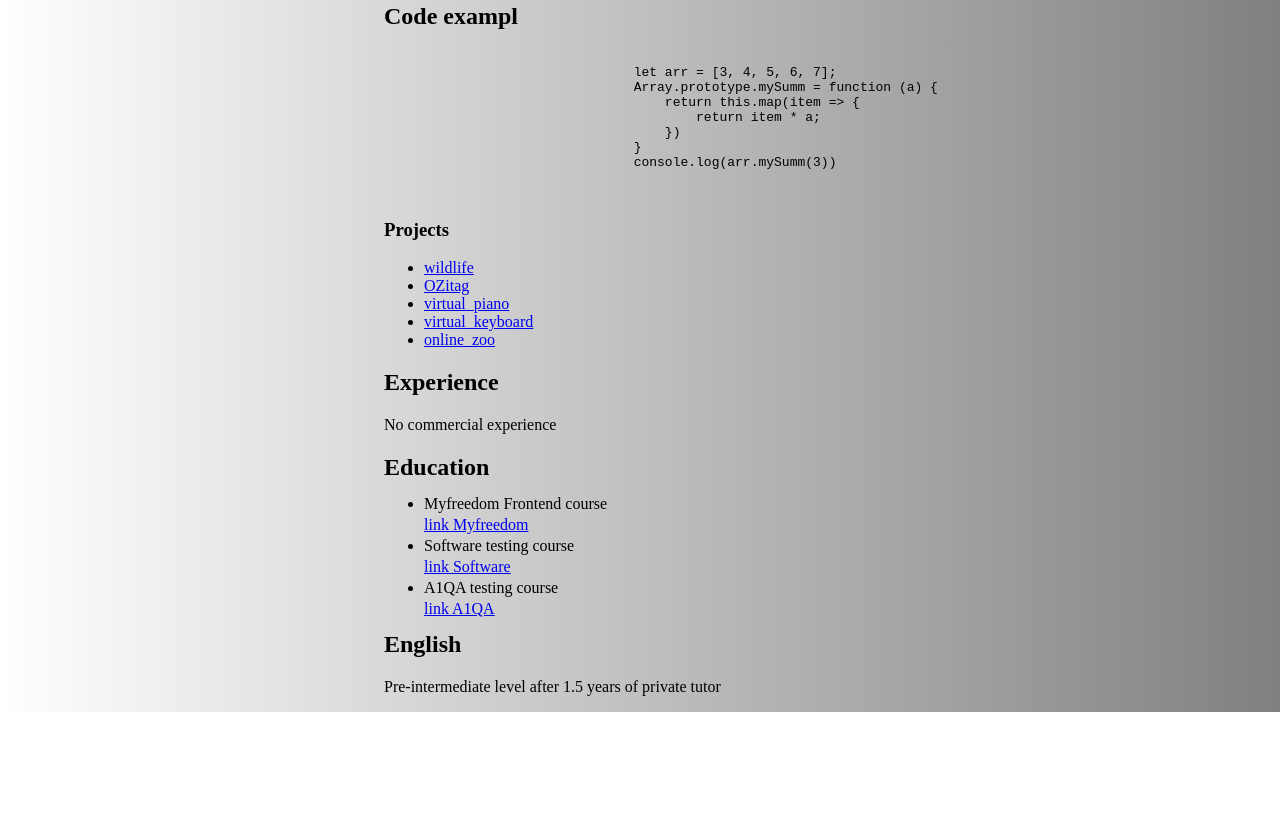
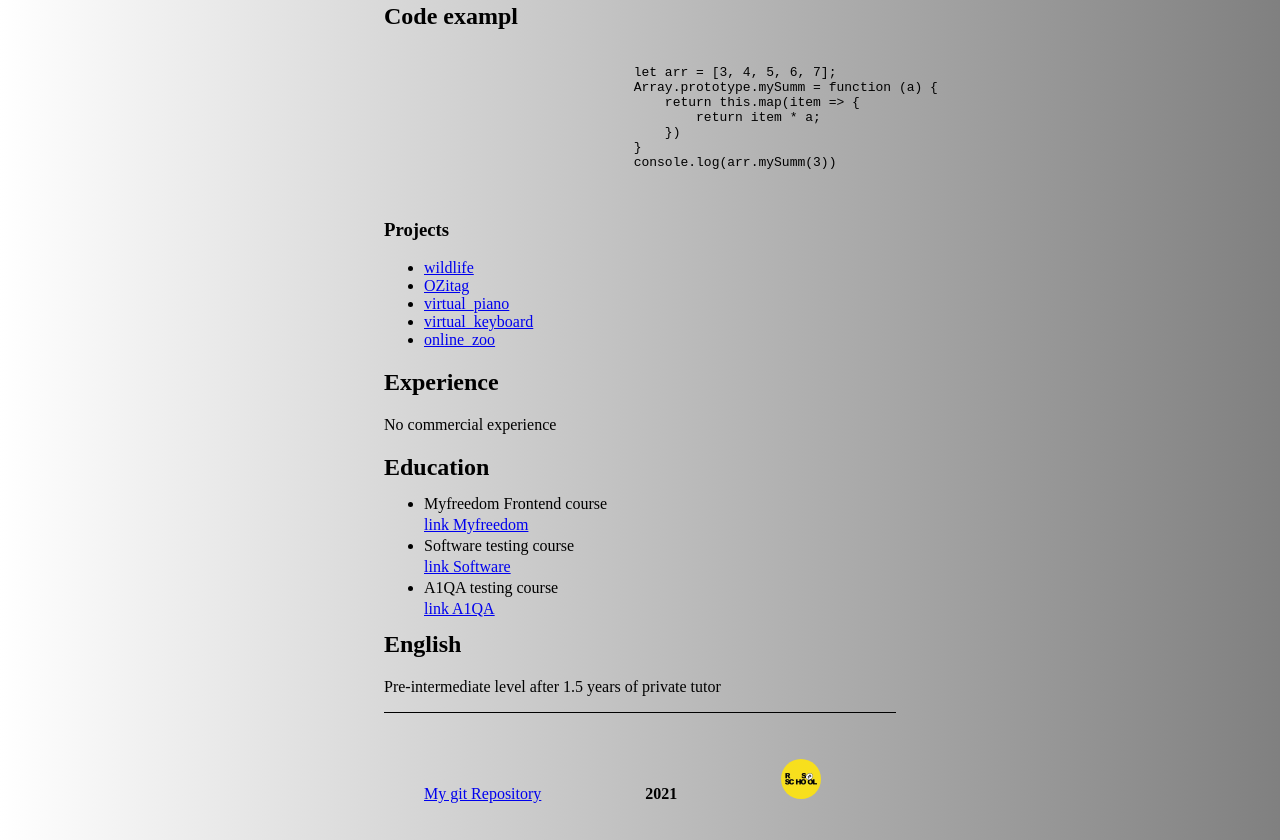
Before and after one commit to zebnitskyMax/rsschool-cv, a plain HTML site: page index.html in a window 1280 px wide. Shown: the part 467-1307 px from the top of the page. Before the commit the page ends 1179 px from the top, so only its background shows below. Drawn offline with Linux system fonts and the light colour scheme.

Commit message:
feat:added code in html and css files

```diff
--- a/css/style.css
+++ b/css/style.css
@@ -10,7 +10,7 @@ body {
     margin: 0 auto;
 }
 
-.inner-wrapper{
+.inner-wrapper {
     margin: 0 auto;
     width: 50%;
 }
@@ -19,6 +19,7 @@ body {
     display: inline-block;
     margin-top: 30px;
     margin-bottom: -45px;
+
 }
 
 
@@ -36,14 +37,38 @@ body {
     border-radius: 50%;
 }
 
-.code-education{
-    text-align:left ;
+.code-education {
+    text-align: left;
 }
 
-.ul-education{
+.ul-education {
     line-height: 5px;
 }
-.a-example{
-    line-height:5px;
+
+.a-example {
+    line-height: 5px;
 
 }
+
+footer{
+    border-top: 1px solid black;
+}
+
+.footer-list {
+    padding-top: 30px;
+}
+
+.footer-list li {
+    list-style-type: none;
+    display: inline-block;
+    margin-left:100px;
+}
+
+.laybal_school img {
+    border-radius: 50%;
+    width: 40px;
+}
+
+.footer-list li:first-child {
+    margin-left: 0;
+}
--- a/index.html
+++ b/index.html
@@ -44,7 +44,7 @@
                 </section>
                 <section>
                     <div class="code-example">
-                        <h2 >
+                        <h2>
                             Code exampl
                         </h2>
                         <pre>
@@ -117,8 +117,26 @@
                     </div>
                 </section>
             </main>
+            <footer>
+                <div class="footer">
+                    <ul class="footer-list">
+                        <li class="footer_list_item">
+                            <a class="my-repository" href="https://github.com/zebnitskyMax">My git Repository</a>
+                        </li>
+                        <li class="footer_list_item">
+                            <h4 class="year">
+                                2021
+                            </h4>
+                        </li>
+                        <li class="footer_list_item">
+                            <a class="laybal_school" href="https://rs.school/">
+                                <img src="./img/index.jpg" alt="rs_school">
+                            </a>
+                        </li>
+                    </ul>
+                </div>
+            </footer>
         </div>
-
     </div>
 </body>
 
```
Also changed, not shown: img/index.jpg (added).
